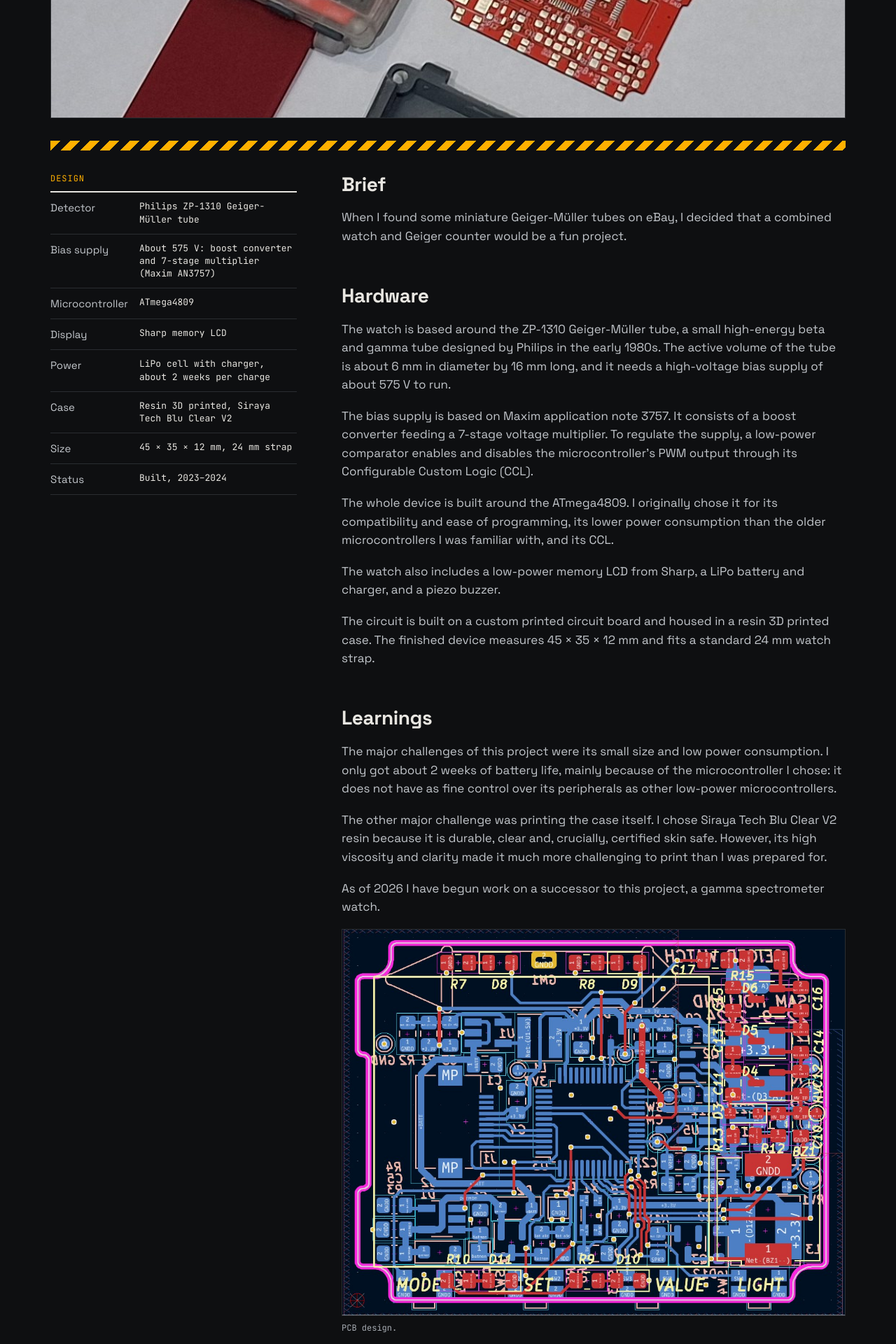
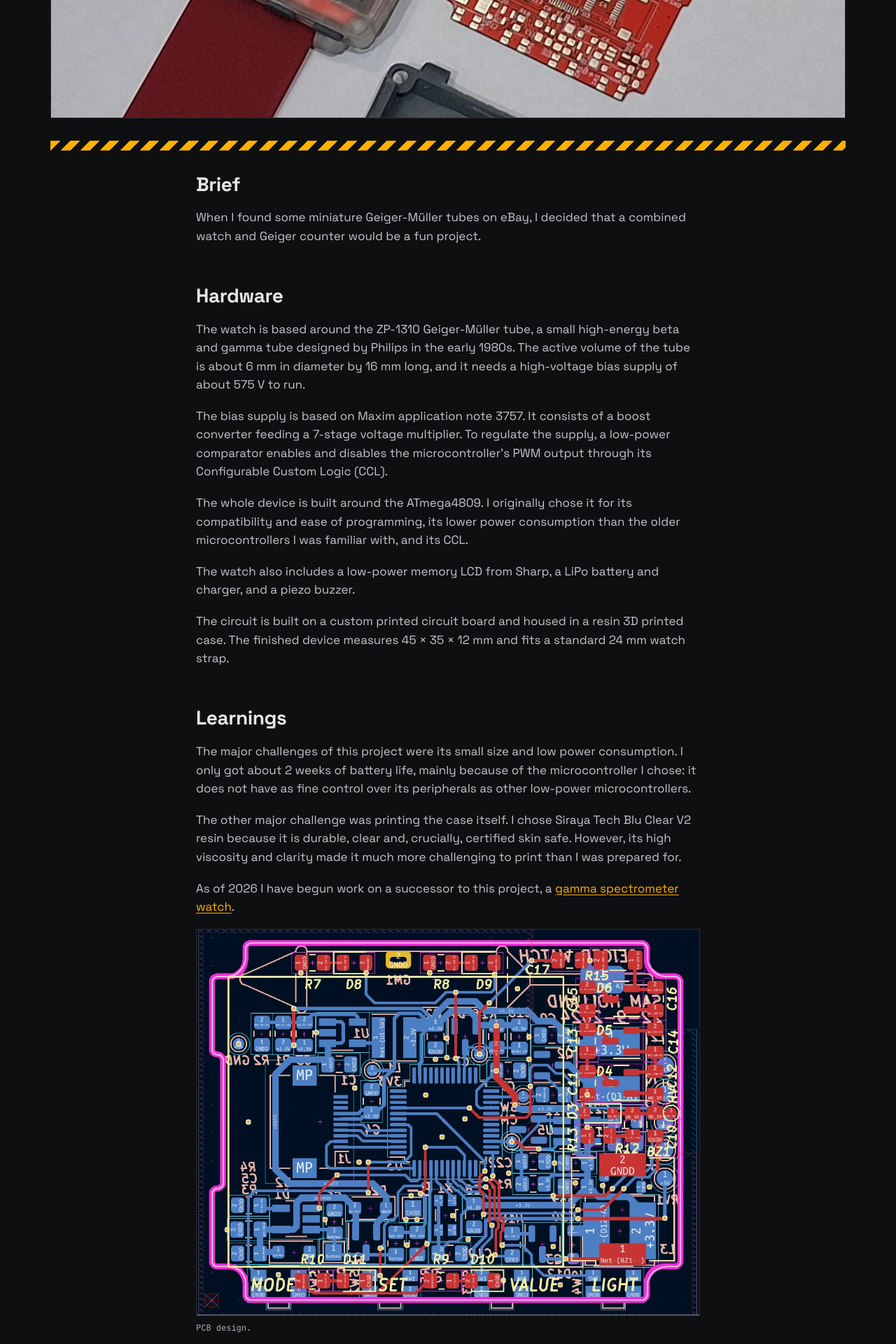
Before and after one commit to SamHollandNZ/SamHollandNZ.github.io, a Jekyll site: the page built from _projects/geiger-counter-watch.md, in a window 1280 px wide. Shown: the part 691-2611 px from the top of the page at 70% size. Built offline with Jekyll 4.4.1, drawn with Linux system fonts in a browser that asks for light colours; some of the changed text lies outside the part shown.

Commit message:
Publish gamma spectrometer page; centre text when a project has no specs
Also updates the Geiger counter watch page and fixes the gap under the CV headline.

Co-Authored-By: Claude Opus 5.5 <noreply@anthropic.com>

```diff
--- a/_layouts/project.html
+++ b/_layouts/project.html
@@ -19,7 +19,7 @@ layout: default
 
 <div class="stripe-rule" aria-hidden="true"></div>
 
-<div class="project__layout">
+<div class="project__layout{% unless page.specs %} project__layout--single{% endunless %}">
 {% if page.specs %}
 <aside class="specs" aria-label="{{ page.specs_title | default: 'Design targets' }}">
 <table>
--- a/_projects/geiger-counter-watch.md
+++ b/_projects/geiger-counter-watch.md
@@ -8,25 +8,8 @@ featured: true
 status: "Built, 2023–2024"
 image: /assets/img/geiger-counter-watch/hero.jpg
 image_alt: "Geiger counter watch on a red strap, beside a bare PCB and the two halves of its case"
-specs_title: "Design"
-specs:
-  - label: "Detector"
-    value: "Philips ZP-1310 Geiger-Müller tube"
-  - label: "Bias supply"
-    value: "About 575 V: boost converter and 7-stage multiplier (Maxim AN3757)"
-  - label: "Microcontroller"
-    value: "ATmega4809"
-  - label: "Display"
-    value: "Sharp memory LCD"
-  - label: "Power"
-    value: "LiPo cell with charger, about 2 weeks per charge"
-  - label: "Case"
-    value: "Resin 3D printed, Siraya Tech Blu Clear V2"
-  - label: "Size"
-    value: "45 × 35 × 12 mm, 24 mm strap"
 ---
 
-<!-- DRAFT: written from the November 2026 CV. Check every claim, then delete this comment. -->
 ## Brief
 
 When I found some miniature Geiger-Müller tubes on eBay, I decided that a
--- a/assets/css/main.css
+++ b/assets/css/main.css
@@ -249,8 +249,10 @@ a:hover { color: var(--text-hover); }
   letter-spacing: -0.03em; text-wrap: balance;
 }
 .project__summary { flex: 2 1 320px; min-width: 0; font-size: 19px; color: var(--text-2); text-wrap: pretty; }
+.project__heading .project__summary { flex: none; } /* CV: headline sits under the name */
 
 .project__layout { display: flex; flex-wrap: wrap; gap: 40px 64px; align-items: flex-start; } /* table first in the source, so it sits above the text on a phone */
+.project__layout--single { justify-content: center; } /* no spec table: centre the text column */
 .prose { flex: 999 1 480px; min-width: 0; max-width: 720px; }
 .specs { flex: 1 1 300px; min-width: 0; max-width: 420px; overflow-x: auto; }
 
```
Also changed, not shown: _projects/gamma-spectrometer-watch.md (added, +52 -0 lines), assets/img/gamma-spectrometer-watch/hero.jpg (added).
